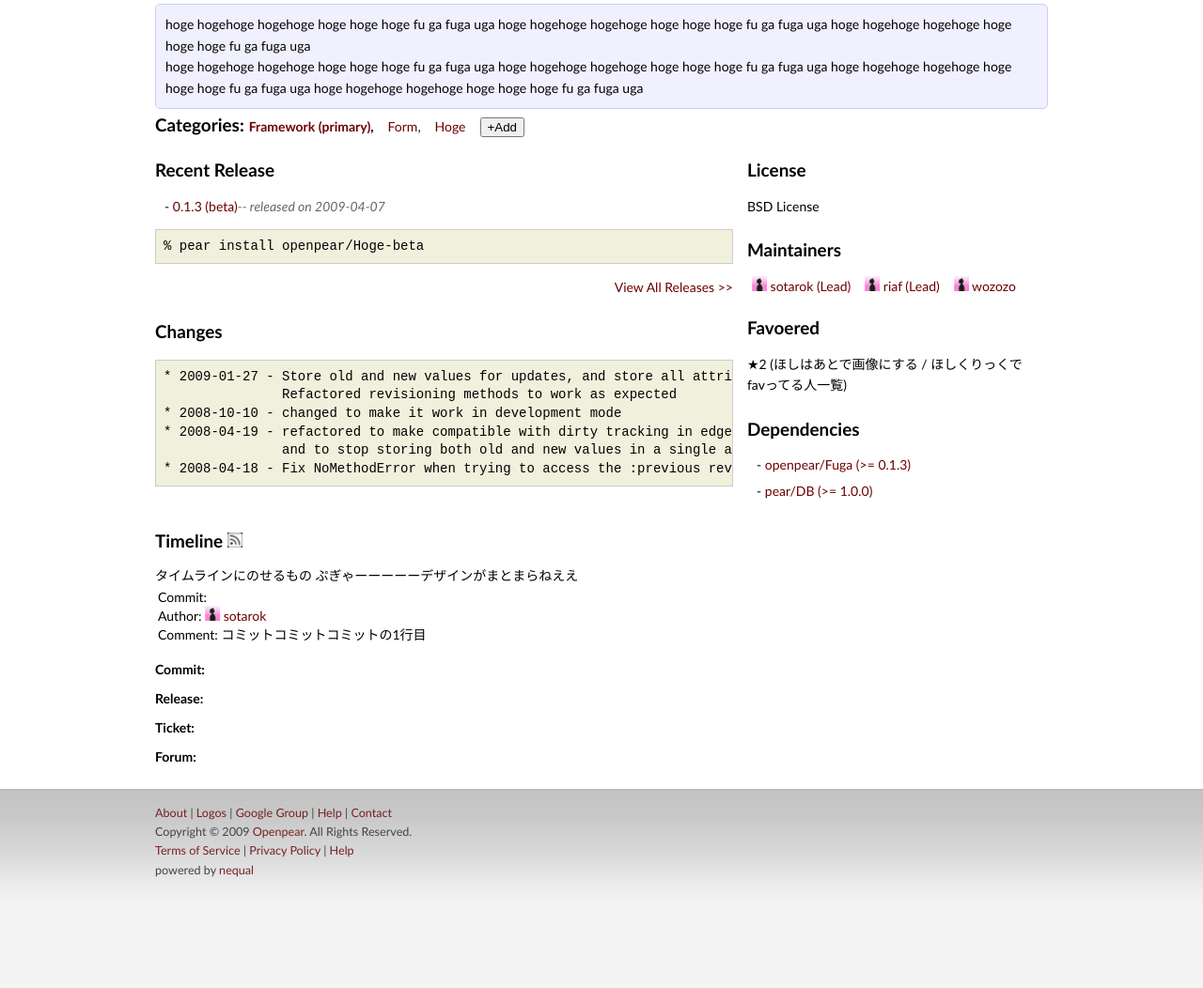
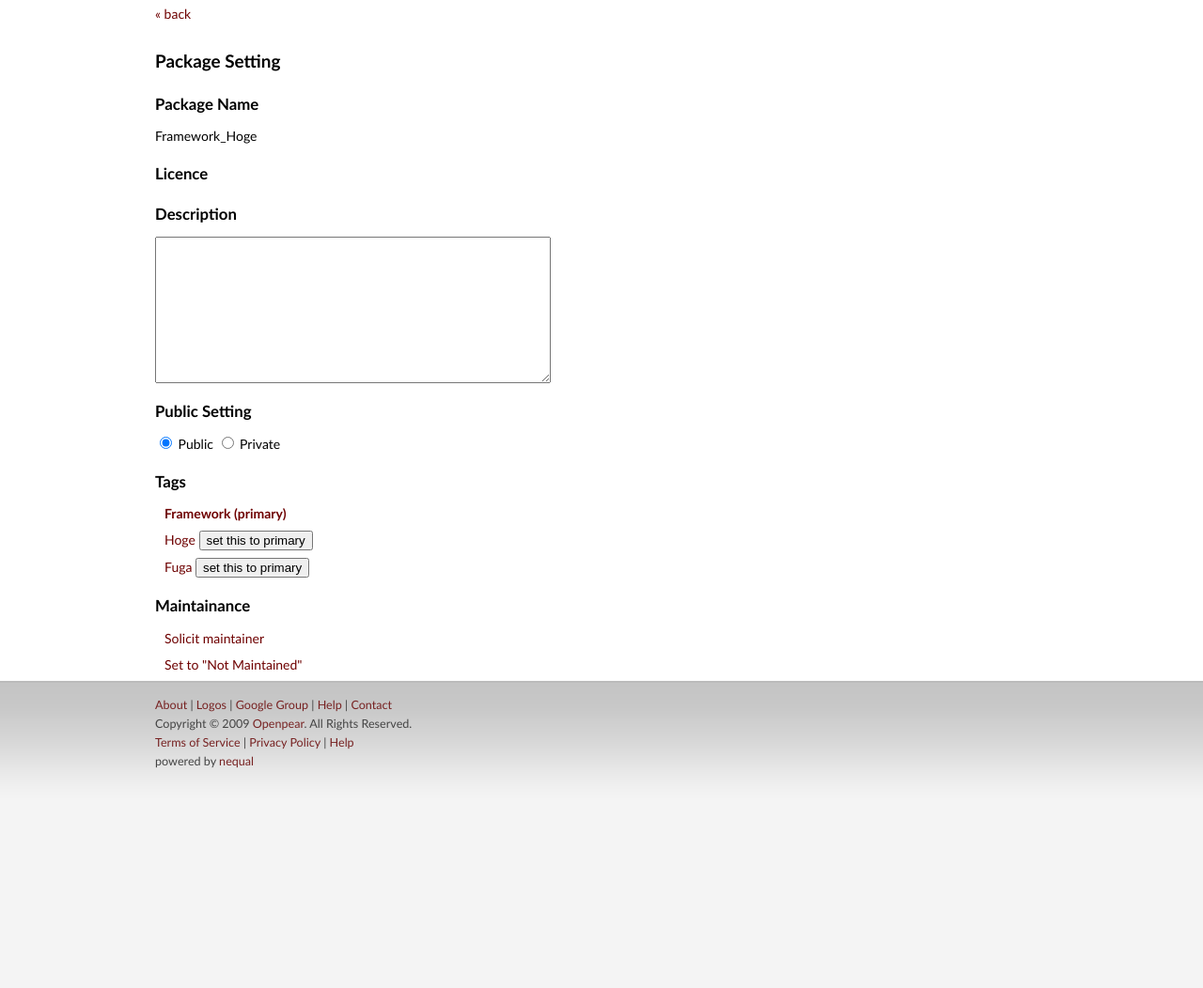
Before and after one commit to sotarok/openpear_html, a plain HTML site: page package_Hoge.manage.edit.html in a window 1280 px wide. Shown: the part 244-1296 px from the top of the page at 94% size. After the commit the page ends 1181 px from the top, so only its background shows below. Drawn offline with Linux system fonts and the light colour scheme; a script that the page names is missing.

Commit message:
manage page

```diff
--- a/package_Hoge.manage.edit.html
+++ b/package_Hoge.manage.edit.html
@@ -16,6 +16,7 @@
 
 <link rel="stylesheet" href="css/style.css" type="text/css" media="all" />
 <link rel="stylesheet" href="css/2column.css" type="text/css" media="all" />
+<link rel="stylesheet" href="css/1column.css" type="text/css" media="all" />
 <link rel="stylesheet" href="css/package.css" type="text/css" media="all" />
 <link rel="stylesheet" href="css/print.css" type="text/css" media="print" />
 <script type="text/javascript" src="http://www.google.com/jsapi"></script>
@@ -25,7 +26,7 @@
 <script type="text/javascript" src="js/openpear.js"></script>
 
 
-<title>Hoge :: Package :: Openpear</title>
+<title>Manage :: Hoge :: Package :: Openpear</title>
 </head>
 <body>
 <div id="nequal-pre-header"><a href="http://nequal.jp/" target="_blank">powered by nequal</a></div>
@@ -90,7 +91,7 @@
 
 <div id="sub-package-navi">
  <ul>
-  <li class="current"><a href="./package_Hoge.html">Top</a></li>
+  <li class=""><a href="./package_Hoge.html">Top</a></li>
   <li><a href="./package_Hoge_downloads.html">Downloads</a></li>
   <li><a href="./package_Hoge_doc.html">Documentation</a></li>
   <li><a href="./package_Hoge_forum.html">Forum</a></li>
@@ -101,111 +102,52 @@
  </ul>
 </div>
 
-<div id="sub-package-description">
-<p id="sub-package-description-description">
-hoge hogehoge hogehoge hoge hoge hoge fu ga fuga uga
-hoge hogehoge hogehoge hoge hoge hoge fu ga fuga uga
-hoge hogehoge hogehoge hoge hoge hoge fu ga fuga uga<br />
-hoge hogehoge hogehoge hoge hoge hoge fu ga fuga uga
-hoge hogehoge hogehoge hoge hoge hoge fu ga fuga uga
-hoge hogehoge hogehoge hoge hoge hoge fu ga fuga uga
-hoge hogehoge hogehoge hoge hoge hoge fu ga fuga uga<br />
-</p>
-<div id="sub-package-description-category">
-<h3 class="inline fleft">Categories: </h3>
-<ul class="list-liner" id="package-categories">
-<li class="bold"><a href="">Framework (primary)</a>,</li>
-<li><a href="">Form</a>,</li>
-<li><a href="">Hoge</a></li>
-<li><input type="button" id="js-category-add-button" value="+Add" /></li>
-<li id="js-category-add-form"></li>
-</ul>
-</div>
 
-<div class="column2">
+<div class="column1">
 
-<div class="column2-left">
-<h3>Recent Release</h3>
+<p><a href="package_Hoge.manage.html">&laquo; back</a></p>
+
+<h3>Package Setting</h3>
+
+<form>
+
+<h4>Package Name</h4>
+
+Framework_Hoge
+
+<h4>Licence</h4>
+
+<h4>Description</h4>
+
+<textarea cols="50" rows="10"></textarea>
+
+<h4>Public Setting</h4>
+
+<label><input type="radio" name="public" checked/> Public</label>
+<label><input type="radio" name="public" /> Private</label>
+
+</form>
+
+<h4>Tags</h4>
 
 <ul class="list-standard">
-<li>- <a href="./package_Hoge_downloads.html#0.1.3beta">0.1.3 (beta)</a><em>-- released on 2009-04-07</em></li>
+<li><a href="" class="bold">Framework (primary)</a></li>
+<li><a href="">Hoge</a> <form class="inline"><input type="submit" value="set this to primary" /></form></li>
+<li><a href="">Fuga</a> <form class="inline"><input type="submit" value="set this to primary" /></form></li>
 </ul>
-<pre>% pear install openpear/Hoge-beta</pre>
-<p class="aright"><a href="./package_Hoge_downloads.html">View All Releases &gt;&gt;</a></p>
-
-<h3>Changes</h3>
-<pre>* 2009-01-27 - Store old and new values for updates, and store all attributes on destroy.
-               Refactored revisioning methods to work as expected
-* 2008-10-10 - changed to make it work in development mode
-* 2008-04-19 - refactored to make compatible with dirty tracking in edge rails
-               and to stop storing both old and new values in a single audit
-* 2008-04-18 - Fix NoMethodError when trying to access the :previous revision</pre>
-</div>
-
-<div class="column2-right">
-<h3>License</h3>
-<p class="tiny-margin">
-BSD License
-</p>
-<h3>Maintainers</h3>
-<ul class="list-liner">
-<li><a href=""><img src="images/profile_sample.gif" /> sotarok (Lead)</a></li>
-<li><a href=""><img src="images/profile_sample.gif" /> riaf (Lead)</a></li>
-<li><a href=""><img src="images/profile_sample.gif" /> wozozo</a></li>
-</ul>
-<br class="clear">
-<h3>Favoered</h3>
-<p>
-★2 (ほしはあとで画像にする / ほしくりっくでfavってる人一覧)
-</p>
-<h3>Dependencies</h3>
-<ul class="list-standard">
-<li>- <a href="">openpear/Fuga (>= 0.1.3)</a></li>
-<li>- <a href="">pear/DB (>= 1.0.0)</a></li>
-</ul>
-<br class="clear">
-
-</div>
-
-</div> <!-- end of column2 -->
 
 
+<h4>Maintainance</h4>
 
-<div class="package-changes">
-</div>
+<ul class="list-standard">
+<li><a href="">Solicit maintainer</a></li>
+<li><a href="">Set to "Not Maintained"</a></li>
+</ul>
 
 
-<h3>Timeline <a href=""><img src="images/global-icon-feed.gif" alt="Feed: Recent Releases" /></a></h3>
-<div class="timeline">
-タイムラインにのせるもの
+</div> <!-- end of column1 -->
 
 
-ぷぎゃーーーーーデザインがまとまらねええ
-<table>
-<tr class="odd">
- <td class="meta">
-    Commit: <br />
-    Author: <img src="images/profile_sample.gif" /> <a href="./maintainer_Fuga.html">sotarok</a><br />
-    Comment: コミットコミットコミットの1行目<br />
- </td>
- <td class="description">
- </td>
-</tr>
-</table>
-<dl class="list-standard">
-<dt>Commit: </dt>
- <dd></dd>
-<dt>Release: </dt>
- <dd></dd>
-<dt>Ticket: </dt>
- <dd></dd>
-<dt>Forum: </dt>
- <dd></dd>
-</dl>
-
-</div>
-
-</div>
 
 
 </div>
```
Also changed, not shown: package_Hoge.manage.html (+1 -1 lines).
